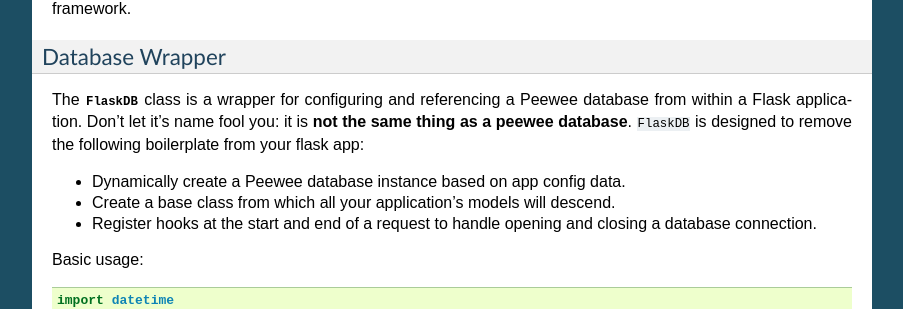
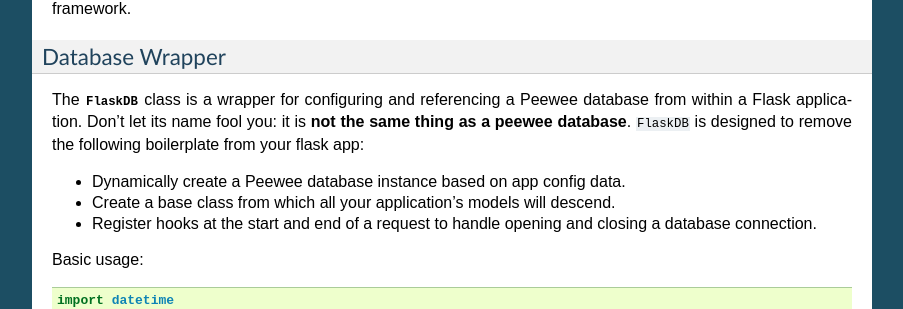
Before and after one commit to coleifer/peewee, a Sphinx documentation site: the page built from docs/peewee/playhouse.rst, in a window 1280 px wide and 900 px high, scrolled down 57855 px. Shown: the part 169-478 px from the top of the window, without its empty margins (198-1101 px from the left). Built offline with Sphinx 7.4.7, drawn with Linux system fonts in a browser that asks for light colours; the version number could not be read and is left out; some of the changed text lies outside the part shown.

Commit message:
Fix URL to Flask Application Factories and typos.

```diff
--- a/docs/peewee/playhouse.rst
+++ b/docs/peewee/playhouse.rst
@@ -1089,7 +1089,7 @@
     :param select_query: a :py:class:`SelectQuery` instance.
     :rtype generator:
 
-    Wrap the given select query in a transaction, and call it's
+    Wrap the given select query in a transaction, and call its
     :py:meth:`~SelectQuery.iterator` method to avoid caching row instances. In
     order for the server-side resources to be released, be sure to exhaust the
     generator (iterate over all the rows).
@@ -3390,7 +3390,7 @@
 connections.
 
 In a multi-threaded application, up to `max_connections` will be opened. Each
-thread (or, if using gevent, greenlet) will have it's own connection.
+thread (or, if using gevent, greenlet) will have its own connection.
 
 In a single-threaded application, only one connection will be created. It will
 be continually recycled until either it exceeds the stale timeout or is closed
@@ -3554,7 +3554,7 @@
 ^^^^^^^^^^^^^^^^
 
 The :py:class:`FlaskDB` class is a wrapper for configuring and referencing a
-Peewee database from within a Flask application. Don't let it's name fool you:
+Peewee database from within a Flask application. Don't let its name fool you:
 it is **not the same thing as a peewee database**. ``FlaskDB`` is designed to
 remove the following boilerplate from your flask app:
 
@@ -3650,7 +3650,7 @@
 Database with Application Factory
 ^^^^^^^^^^^^^^^^^^^^^^^^^^^^^^^^^
 
-If you prefer to use the `application factory pattern <http://flask.pocoo.org/docs/0.10/patterns/appfactories/>`_,
+If you prefer to use the `application factory pattern <https://flask.palletsprojects.com/en/1.1.x/patterns/appfactories/>`_,
 the :py:class:`FlaskDB` class implements an ``init_app()`` method.
 
 Using as a factory:
```
